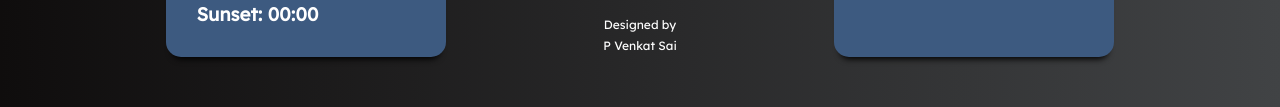
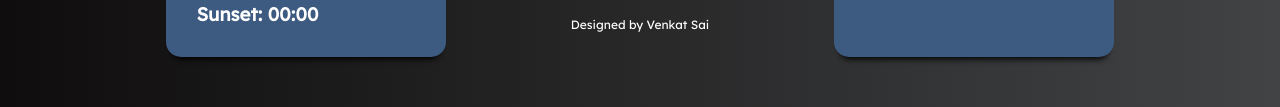
Before and after one commit to venkatsai6/Weathereb, a plain HTML site: page index.html in a window 1280 px wide. Shown: the part 603-710 px from the top of the page. Drawn offline with Linux system fonts and the light colour scheme.

Commit message:
Update index.html

```diff
--- a/index.html
+++ b/index.html
@@ -41,10 +41,7 @@
             <h3 id="sunset">Sunset: 00:00</h3>
         </ul>
         <div style="text-align: center; margin-top: 440px; font-size: 12px;">
-            Designed by
-        </div>
-        <div style="text-align: center; margin-top: 6px; font-size: 12px;">
-            P Venkat Sai
+            Designed by Venkat Sai
         </div>
     </div>
 
```
